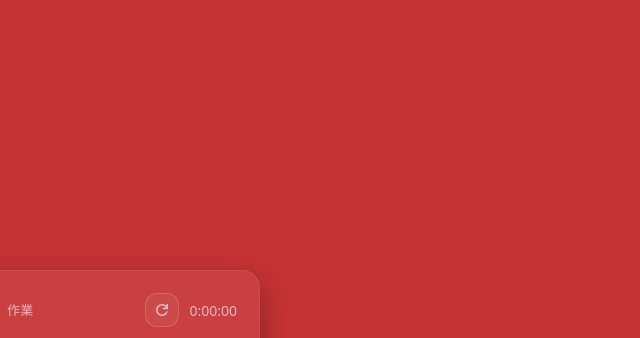
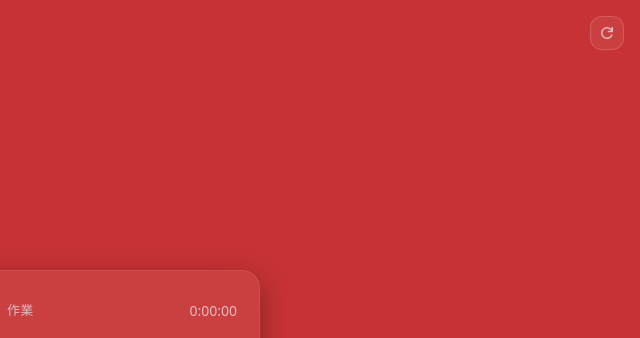
Before and after one commit to katom826/Flash-timer, a plain HTML site: page index.html in a window 1280 px wide. Shown: the top 338 px of the page, 640-1280 px from the left. Drawn offline with Linux system fonts and the light colour scheme.

Commit message:
カウントリセットボタンを右上に変更

```diff
--- a/index.html
+++ b/index.html
@@ -11,6 +11,15 @@
   <body>
     <main class="app is-blinking" id="app" data-mode="prep">
       <canvas class="confetti" id="confetti" aria-hidden="true"></canvas>
+
+      <button class="icon-btn top-reset" id="countResetBtn" type="button" aria-label="カウントをリセット">
+        <svg xmlns="http://www.w3.org/2000/svg" viewBox="0 -960 960 960" width="18" height="18" aria-hidden="true">
+          <path
+            fill="currentColor"
+            d="M480-160q-134 0-227-93t-93-227q0-134 93-227t227-93q69 0 132 28.5T720-690v-110h80v280H520v-80h168q-32-56-87.5-88T480-720q-100 0-170 70t-70 170q0 100 70 170t170 70q77 0 139-44t87-116h84q-28 106-114 173t-196 67Z"
+          />
+        </svg>
+      </button>
 
       <!-- Prep Mode -->
       <section class="panel" id="panel-prep" aria-labelledby="prep-title">
@@ -54,14 +63,6 @@
             <div class="preset-header">
               <div class="preset-title">作業</div>
               <div class="count-tools" aria-label="カウント合計">
-                <button class="icon-btn" id="countResetBtn" type="button" aria-label="カウントをリセット">
-                  <svg xmlns="http://www.w3.org/2000/svg" viewBox="0 -960 960 960" width="18" height="18" aria-hidden="true">
-                    <path
-                      fill="currentColor"
-                      d="M480-160q-134 0-227-93t-93-227q0-134 93-227t227-93q69 0 132 28.5T720-690v-110h80v280H520v-80h168q-32-56-87.5-88T480-720q-100 0-170 70t-70 170q0 100 70 170t170 70q77 0 139-44t87-116h84q-28 106-114 173t-196 67Z"
-                    />
-                  </svg>
-                </button>
                 <div class="count-display" id="countTotalDisplay" aria-label="カウント合計">0:00:00</div>
               </div>
             </div>
--- a/style.css
+++ b/style.css
@@ -50,6 +50,7 @@ body {
 }
 
 .app {
+  position: relative;
   min-height: 100dvh;
   width: 100%;
   display: grid;
@@ -295,6 +296,13 @@ input[type="number"] {
   box-shadow: 0 0 0 4px color-mix(in srgb, var(--accent-current) 18%, transparent);
 }
 
+.top-reset {
+  position: absolute;
+  top: calc(16px + env(safe-area-inset-top));
+  right: calc(16px + env(safe-area-inset-right));
+  z-index: 60;
+}
+
 /* Checkbox-like toggle */
 .check {
   display: inline-grid;
```
